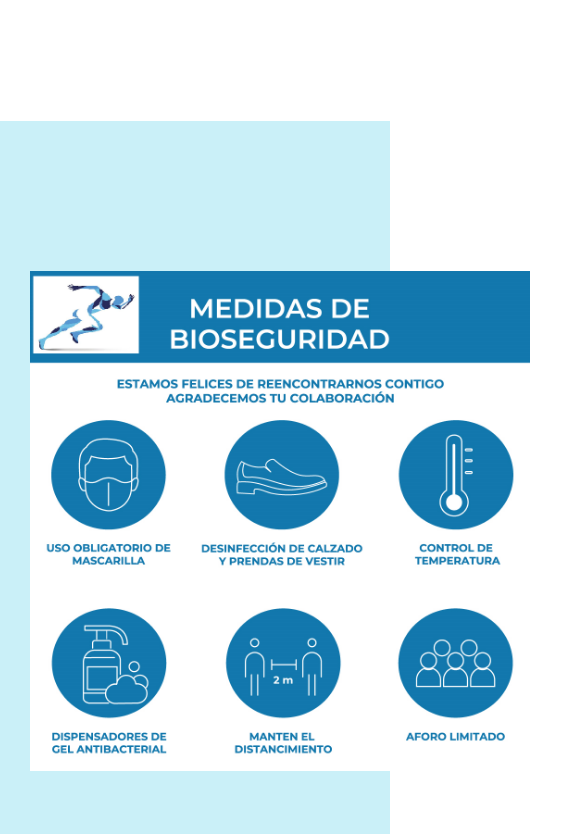
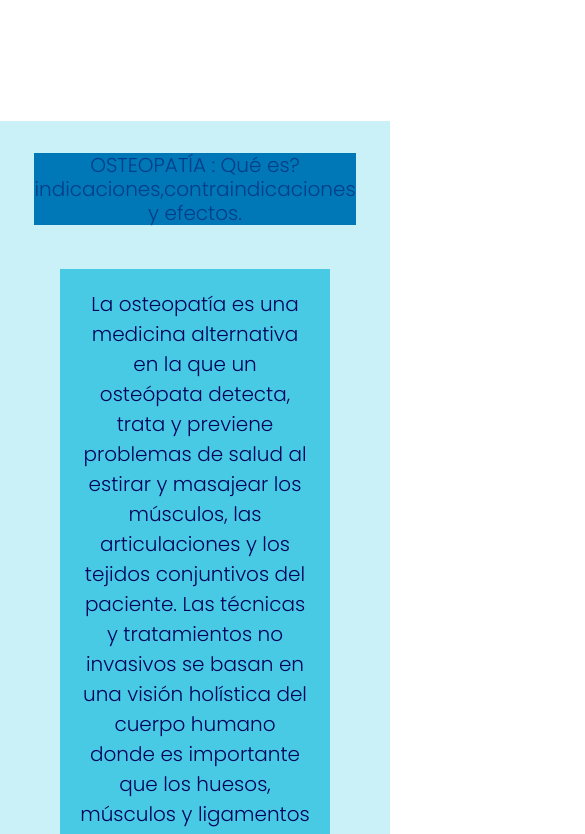
Before and after one commit to GarayAle/Locatelli-Kinesilogia, a website: page index.html in a window 390 px wide. Shown: the part 8120-8954 px from the top of the page, 585 px wide, since content can reach past the window. Drawn offline with nearby package versions, Linux system fonts and the light colour scheme; grey boxes are pictures that could not be loaded.

Commit message:
cambios responsive numero mil

```diff
--- a/index.html
+++ b/index.html
@@ -4,6 +4,7 @@
     <meta charset="UTF-8">
     <meta http-equiv="X-UA-Compatible" content="IE=edge">
     <meta name="viewport" content="width=, initial-scale=1.0">
+
 
     <!--META TAGS -->
     <meta name="description" content="Tramamientos del dolor y Rehabilitación.
@@ -75,7 +76,7 @@
                 </div>
                 <div class="carousel-inner">
                 <div class="carousel-item active">
-                    <img src="Multimediaok/carusel3.jpg" class="d-block w-100" alt="...">
+                    <img src="Multimediaok/carusel3.jpg" class="d-block w-100 " alt="...">
                 </div>
                 <div class="carousel-item">
                     <img src="Multimediaok/carusel2.jpg" class="d-block w-100" alt="...">
@@ -346,15 +347,13 @@
 
         <div class="contenedor-padre">
 
-            <div class="bioseguridad">
-                <img src="Multimediaok/bioseguridad.png" alt="">
-            </div>
 
             <article class="contenedor-osteo">
 
+                <h3 class="titulo-osteo ">OSTEOPATÍA : Qué es? indicaciones,contraindicaciones y efectos.</h3>
+
                 <div class="contenido-osteo ">
 
-                    <h3 class="titulo-osteo ">OSTEOPATÍA : Qué es? indicaciones,contraindicaciones y efectos.</h3>
                     <p>La osteopatía es una medicina alternativa en la que un osteópata detecta,
                     trata y previene problemas de salud al estirar y masajear los músculos, las articulaciones
                     y los tejidos conjuntivos del paciente. Las técnicas y tratamientos no invasivos se basan
@@ -438,8 +437,9 @@
     </footer>
 
     <script src="https://kit.fontawesome.com/7c1e881298.js" crossorigin="anonymous"></script>
-    <script src="https://cdn.jsdelivr.net/npm/@popperjs/core@2.9.2/dist/umd/popper.min.js" integrity="sha384-IQsoLXl5PILFhosVNubq5LC7Qb9DXgDA9i+tQ8Zj3iwWAwPtgFTxbJ8NT4GN1R8p" crossorigin="anonymous"></script>
-    <script src="https://cdn.jsdelivr.net/npm/bootstrap@5.0.2/dist/js/bootstrap.min.js" integrity="sha384-cVKIPhGWiC2Al4u+LWgxfKTRIcfu0JTxR+EQDz/bgldoEyl4H0zUF0QKbrJ0EcQF" crossorigin="anonymous"></script>
+    <script src="https://cdn.jsdelivr.net/npm/@popperjs/core@2.9.3/dist/umd/popper.min.js" integrity="sha384-eMNCOe7tC1doHpGoWe/6oMVemdAVTMs2xqW4mwXrXsW0L84Iytr2wi5v2QjrP/xp" crossorigin="anonymous"></script>
+    <script src="https://cdn.jsdelivr.net/npm/bootstrap@5.1.0/dist/js/bootstrap.min.js" integrity="sha384-cn7l7gDp0eyniUwwAZgrzD06kc/tftFf19TOAs2zVinnD/C7E91j9yyk5//jjpt/" crossorigin="anonymous"></script>
+
 
 </body>
 
--- a/scss/componentes/_header.scss
+++ b/scss/componentes/_header.scss
@@ -15,7 +15,7 @@
     background-size: auto;
     background-origin: padding-box;
     background-clip: border-box;
-    width: 100%;
+    width: 99%;
     z-index: 999;
     position: fixed;
 
--- a/scss/componentes/_instalaciones.scss
+++ b/scss/componentes/_instalaciones.scss
@@ -26,6 +26,14 @@
             width: 100%;
             height: 100%;
         }
+        @media screen and (max-width: 640px) {
+            .imagenes .img {
+                width: 100%;
+                height: 50%;
+            }
+        }
+
+
     }
 
 
--- a/scss/componentes/_obrassociales.scss
+++ b/scss/componentes/_obrassociales.scss
@@ -1,9 +1,17 @@
 #obrassociales-contenedor {
     height: 450px;
     background-image: url(../Multimediaok/logos-obrassociales.jpg);
-    background-position: top ;
+    background-position: center ;
     background-size: 90%;
     background-repeat: no-repeat;
+    display: flex;
+    flex-direction: column;
+    justify-content: flex-start;
+    flex-wrap: wrap;
+    margin: 0 auto ;
+    padding: 10px;
+    max-width: 1000px ;
+    min-width: 300px;
 
     .encabezado-obrassociales {
         color: #023e8a ;
@@ -12,15 +20,8 @@
         font-size: 30px;
     }
 
-    @media screen and (max-width: 740px) {
 
-        #obrassociales-contenedor  .encabezado-obrassociales {
-        width: 80%;
-        height: auto;
 
-        }
-
-    }
 
 
 
--- a/scss/componentes/_osteopatia.scss
+++ b/scss/componentes/_osteopatia.scss
@@ -4,65 +4,96 @@
     height: 800px;
     background-color: #caf0f8 ;
     display: flex;
-    flex-direction: row;
-    justify-content: space-between;
+    flex-direction: row ;
     align-items: center;
+    margin: 0 auto ;
+    padding: 20px;
+    max-width: 1000px ;
+    min-width: 250px;
+
+    .titulo-osteo {
+
+        color: #023e8a ;
+        background-color: #0077b6;
+        font-size: 30px;
+        margin: auto;
+        display: flex;
+        flex-direction: column;
+        text-align: center;
+        flex-wrap: wrap;
+
+        @media screen and (max-width: 740px) {
+
+          font-size: 20px;
 
 
-
-
-    .bioseguridad img {
-
-        width: 500px;
-        height: auto;
-        margin: 30px;
-        padding: auto;
-        display: flex;
-        align-items: center;
+        }
 
 
     }
 
+
     .contenedor-osteo {
-
+        margin: 0 auto ;
+        padding: 20px;
         display: flex;
         flex-wrap: wrap;
         text-align: center;
         flex-direction: column;
         justify-content: center;
         align-items: center;
-
+        max-width: 100% ;
+        min-width: 250px;
 
 
         .contenido-osteo {
             background-color: #48cae4 ;
             font-size: 20px;
-            width: 600px;
-            height:400px;
-            margin: 30px;
-            padding: 5px;
+            width: 90%;
+            height: 300px;
+            padding: 20px;
+            margin: 20px ;
             display: flex;
-            flex-wrap: wrap;
+            flex-wrap: wrap ;
 
-            .titulo-osteo {
+            @media screen and (max-width: 740px) {
 
-                color: #023e8a ;
-                background-color: #0077b6;
-                font-size: 30px;
+                width: 100%;
+                height: 600px;
+                display: flex;
+                flex-direction: column ;
+                align-items: center;
+                max-width: 1000px ;
+                min-width: 250px;
+                flex-wrap: wrap;
 
             }
 
+        }
+
+        @media screen and (max-width: 740px) {
 
 
+            width: 100%;
+            height: 800px;
+            display: flex;
+            flex-direction: row ;
+            align-items: center;
+            max-width: 1000px ;
+            min-width: 250px ;
 
 
-
-            .video {
-
-
-            }
         }
 
     }
 
+    @media screen and (max-width: 740px) {
+
+        .video {
+
+            display: none;
+        }
+    }
+
+
 }
```
Also changed, not shown: css/style.css, 1 other file.
